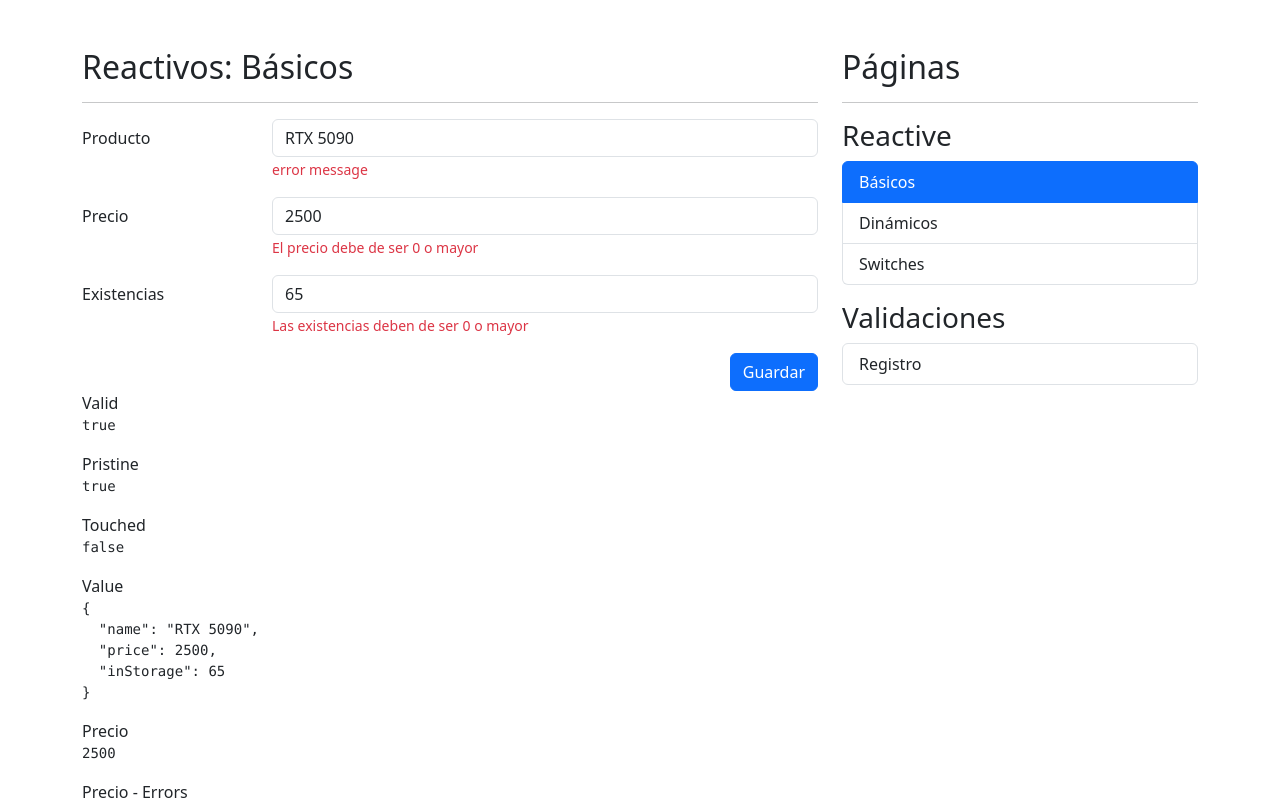
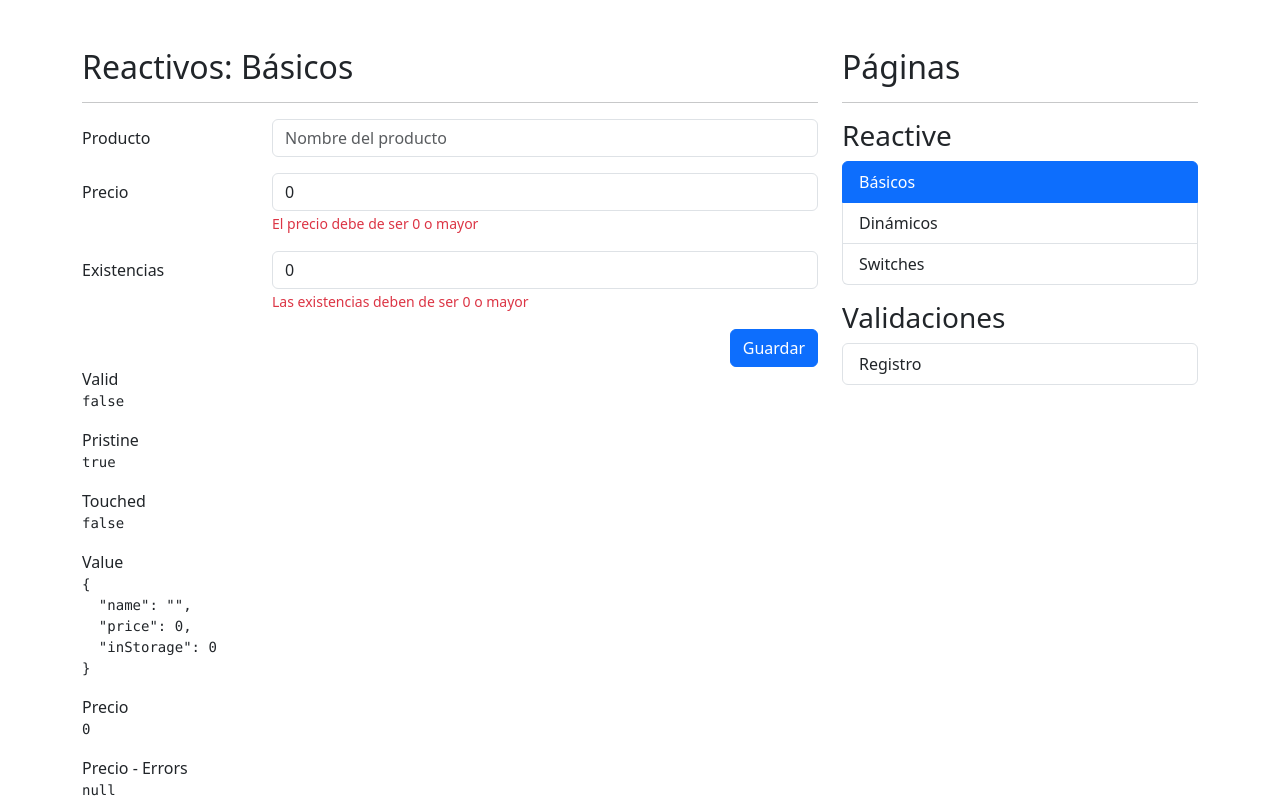
Before and after one commit to Dizaer/formsApp, an Angular app: page /reactive/basic in a window 1280 px wide. Shown: the top 800 px of the page. Built offline with nearby package versions, Linux system fonts and the light colour scheme.

Commit message:
240. Mostrar errores de validación en pantalla

```diff
--- a/src/app/reactive/pages/basic-page/basic-page.component.html
+++ b/src/app/reactive/pages/basic-page/basic-page.component.html
@@ -16,9 +16,19 @@
                            formControlName="name"
                            placeholder="Nombre del producto">
 
-                    <span class="form-text text-danger">
+                    <span
+                        *ngIf="myForm.controls['name'].getError('required') && myForm.controls['name'].touched"
+                        class="form-text text-danger"
+                    >
                         <!-- Debe de ser de 3 letras -->
-                        error message
+                        Este campo es requerido
+                    </span>
+                    <span
+                        *ngIf="myForm.controls['name'].getError('minlength') && myForm.controls['name'].touched"
+                        class="form-text text-danger"
+                    >
+                        <!-- Debe de ser de 3 letras -->
+                        Este campo requiere mínimo 3 letras
                     </span>
                 </div>
             </div>
--- a/src/app/reactive/pages/basic-page/basic-page.component.ts
+++ b/src/app/reactive/pages/basic-page/basic-page.component.ts
@@ -27,11 +27,14 @@ export class BasicPageComponent implements OnInit {
   constructor( private fb: FormBuilder ) {}
 
   ngOnInit(): void {
-    this.myForm.reset( rtx5090 )
+    // this.myForm.reset( rtx5090 )
   }
 
   onSave(): void {
-    if ( this.myForm.invalid )  return;
+    if ( this.myForm.invalid ) {
+      this.myForm.markAllAsTouched();
+      return;
+    }
 
     console.log(this.myForm.value);
 
```
